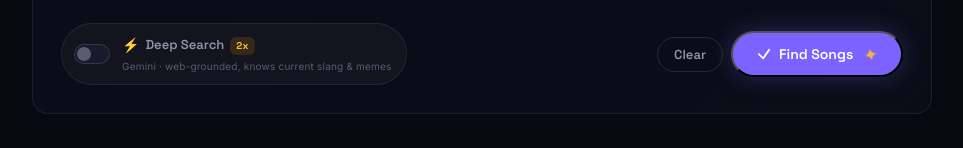
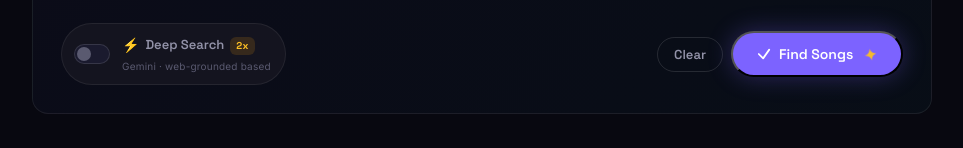
Before and after one commit to nrriandika/nrriandika, a website: page public/index.html in a window 1280 px wide. Shown: the part 4582-4730 px from the top of the page, without its empty margins (82-1045 px from the left). Drawn offline with Linux system fonts and the light colour scheme; no server answers.

Commit message:
edit textual bahasa

```diff
--- a/public/index.html
+++ b/public/index.html
@@ -469,7 +469,7 @@
                   <span class="finder-deep-label">Deep Search</span>
                   <span class="finder-deep-cost">2x</span>
                 </span>
-                <span class="finder-deep-desc">Gemini · web-grounded, knows current slang &amp; memes</span>
+                <span class="finder-deep-desc">Gemini · web-grounded based</span>
               </span>
             </label>
 
```
